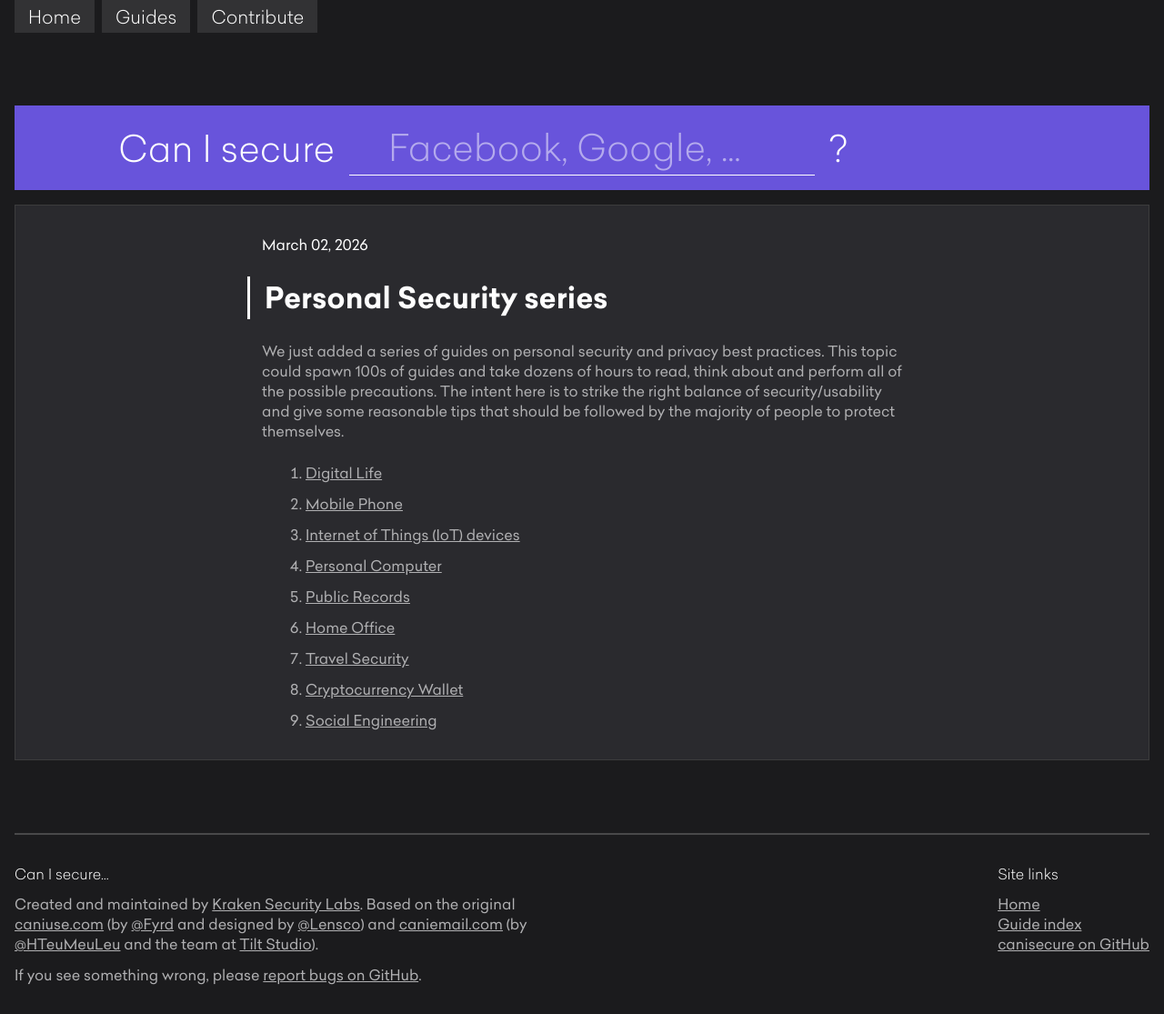
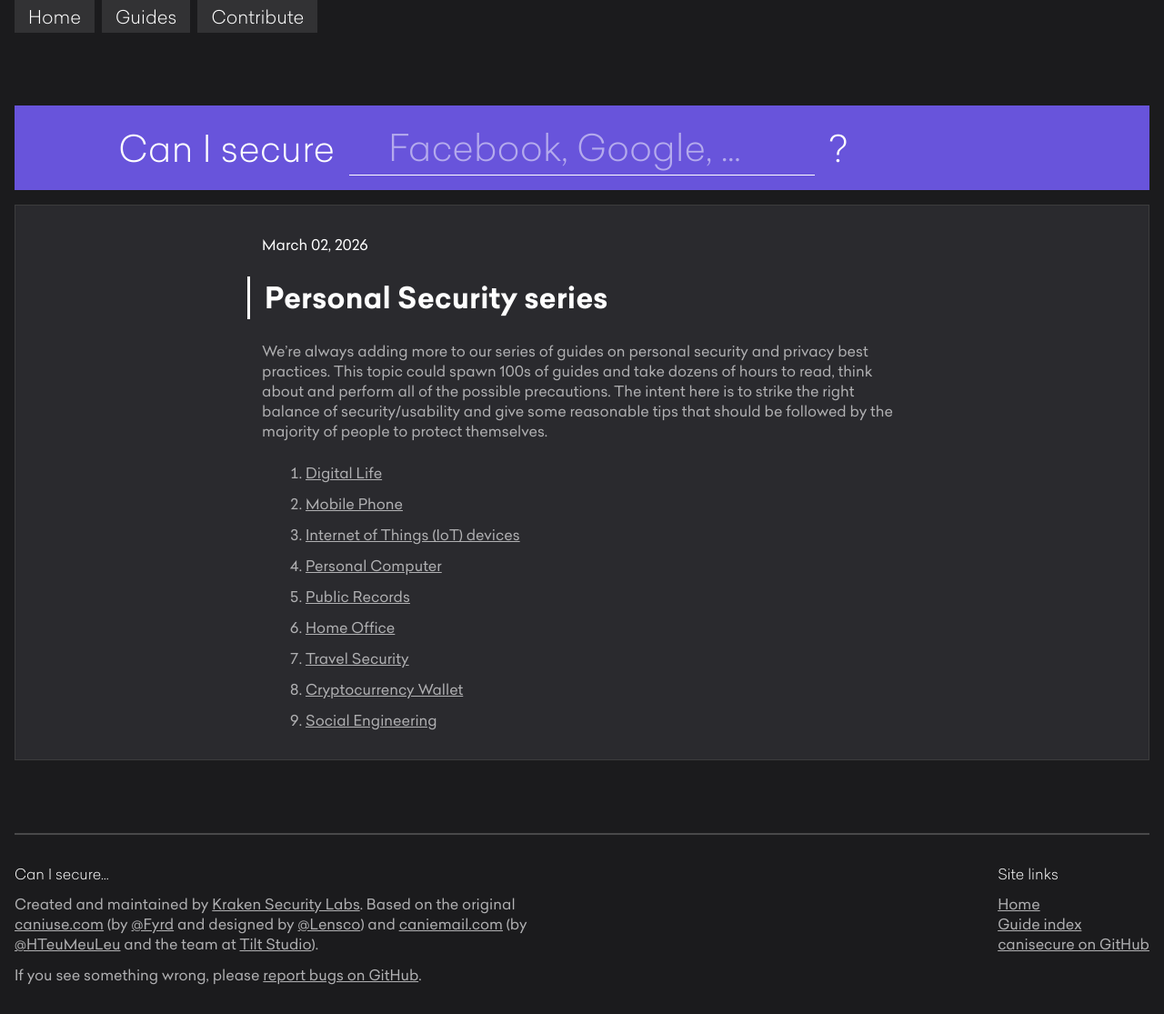
Before and after one commit to krakensecuritylabs/canisecure, a Jekyll site: the page built from _posts/2020-03-06-personal-security-series.md, in a window 1280 px wide. Shown: the whole page at 91% size. Built offline with Jekyll 4.4.1, drawn with Linux system fonts in a browser that asks for light colours.

Commit message:
Update 2020-03-06-personal-security-series.md

```diff
--- a/_posts/2020-03-06-personal-security-series.md
+++ b/_posts/2020-03-06-personal-security-series.md
@@ -3,7 +3,7 @@
 date: 2026-03-02
 ---
 
-We just added a series of guides on personal security and privacy best practices. This topic could spawn 100s of guides and take dozens of hours to read, think about and perform all of the possible precautions. The intent here is to strike the right balance of security/usability and give some reasonable tips that should be followed by the majority of people to protect themselves.
+We're always adding more to our series of guides on personal security and privacy best practices. This topic could spawn 100s of guides and take dozens of hours to read, think about and perform all of the possible precautions. The intent here is to strike the right balance of security/usability and give some reasonable tips that should be followed by the majority of people to protect themselves.
 
 1. [Digital Life](/guides/digitallife)
 2. [Mobile Phone](/guides/mobilephone)
```
